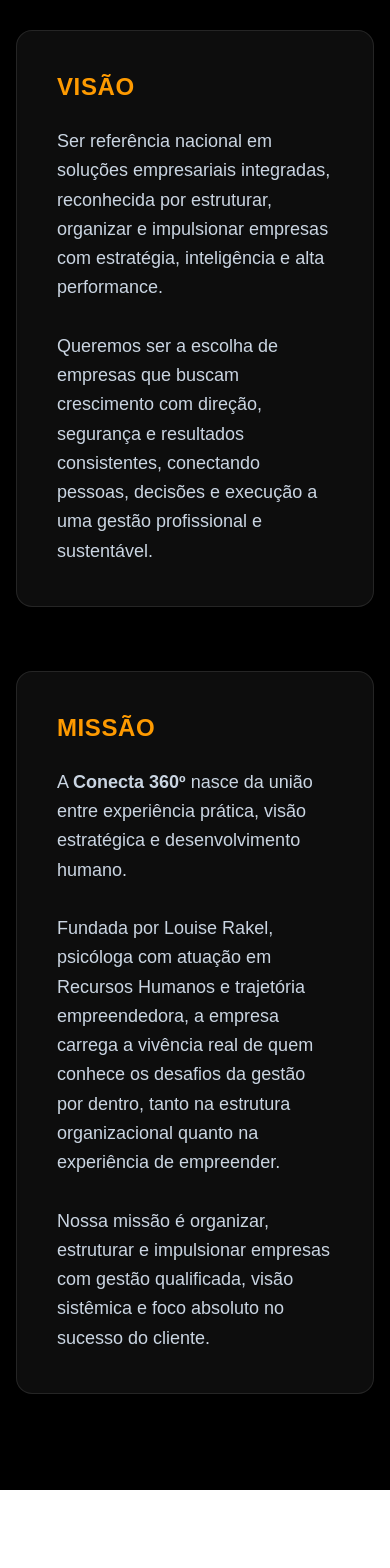
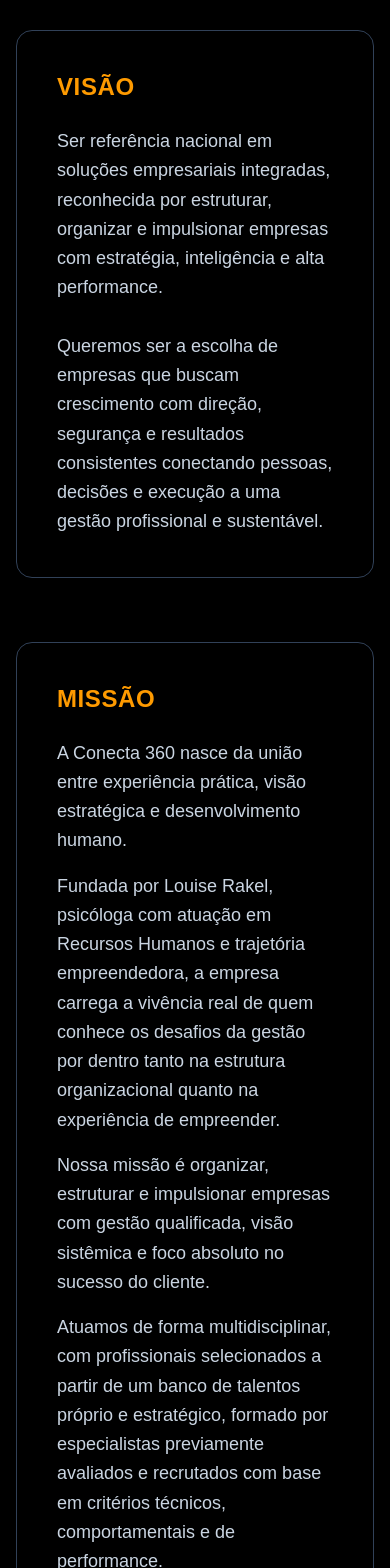
Before and after one commit to Fmarzochi/Conecta360, a Next.js app in the folder frontend/: page / in a window 390 px wide. Shown: the part 5680-7248 px from the top of the page. Built offline with nearby package versions, Linux system fonts and the light colour scheme.

Commit message:
Finalizando estilização

```diff
--- a/frontend/src/components/layout/Header.tsx
+++ b/frontend/src/components/layout/Header.tsx
@@ -35,7 +35,7 @@
           <div className="hidden md:flex items-center -mr-3 lg:-mr-6">
             <a
               href="/#contato"
-              className="inline-flex items-center justify-center px-6 py-2.5 text-white text-sm font-semibold rounded-xl bg-slate-900/90 backdrop-blur-md border border-slate-700/50 shadow-lg hover:bg-slate-800/90 transition-all duration-300 hover:-translate-y-0.5 active:scale-95 focus:outline-none focus-visible:ring-2 focus-visible:ring-slate-900/50 focus-visible:ring-offset-2"
+              className="inline-flex items-center justify-center px-6 py-2.5 text-white text-sm font-semibold rounded-xl bg-black backdrop-blur-md border border-slate-700/50 shadow-lg hover:bg-neutral-800 transition-all duration-300 hover:-translate-y-0.5 active:scale-95 focus:outline-none focus-visible:ring-2 focus-visible:ring-black/50 focus-visible:ring-offset-2"
             >
               Falar Conosco
             </a>
--- a/frontend/src/components/sections/Mission.tsx
+++ b/frontend/src/components/sections/Mission.tsx
@@ -4,61 +4,52 @@
   return (
     <section id="missao" className="py-24 bg-black text-white">
       <div className="max-w-7xl mx-auto px-4 sm:px-6 lg:px-8">
-
         <div className="grid grid-cols-1 md:grid-cols-2 gap-16 items-start">
 
-          {/* VISÃO */}
-          <div className="bg-white/5 backdrop-blur-xl p-10 rounded-2xl border border-white/10 hover:border-amber-500/50 transition-all duration-300 shadow-xl">
-
-            <h3 className="text-2xl font-bold text-amber-500 mb-6 uppercase tracking-wide">
-              VISÃO
-            </h3>
-
+          {/* Visão */}
+          <div className="bg-black/40 backdrop-blur-md p-10 rounded-2xl border border-slate-700 hover:border-amber-500/50 transition-all duration-300">
+            <h3 className="text-2xl font-bold text-amber-500 mb-6 uppercase tracking-wide">VISÃO</h3>
             <p className="text-slate-300 leading-relaxed text-lg">
-              Ser referência nacional em soluções empresariais integradas,
-              reconhecida por estruturar, organizar e impulsionar empresas
-              com estratégia, inteligência e alta performance.
-
+              Ser referência nacional em soluções empresariais integradas, reconhecida por estruturar, organizar e impulsionar empresas com estratégia, inteligência e alta performance.
               <br /><br />
-
-              Queremos ser a escolha de empresas que buscam crescimento
-              com direção, segurança e resultados consistentes,
-              conectando pessoas, decisões e execução a uma gestão
-              profissional e sustentável.
+              Queremos ser a escolha de empresas que buscam crescimento com direção, segurança e resultados consistentes conectando pessoas, decisões e execução a uma gestão profissional e sustentável.
             </p>
-
           </div>
 
-          {/* MISSÃO */}
-          <div className="bg-white/5 backdrop-blur-xl p-10 rounded-2xl border border-white/10 hover:border-amber-500/50 transition-all duration-300 shadow-xl">
-
-            <h3 className="text-2xl font-bold text-amber-500 mb-6 uppercase tracking-wide">
-              MISSÃO
-            </h3>
-
-            <p className="text-slate-300 leading-relaxed text-lg">
-              A <strong>Conecta 360º</strong> nasce da união entre experiência prática,
-              visão estratégica e desenvolvimento humano.
-
-              <br /><br />
-
-              Fundada por Louise Rakel, psicóloga com atuação em Recursos Humanos
-              e trajetória empreendedora, a empresa carrega a vivência real
-              de quem conhece os desafios da gestão por dentro,
-              tanto na estrutura organizacional quanto na experiência
-              de empreender.
-
-              <br /><br />
-
-              Nossa missão é organizar, estruturar e impulsionar empresas
-              com gestão qualificada, visão sistêmica e foco absoluto
-              no sucesso do cliente.
-            </p>
-
+          {/* Missão */}
+          <div className="bg-black/40 backdrop-blur-md p-10 rounded-2xl border border-slate-700 hover:border-amber-500/50 transition-all duration-300">
+            <h3 className="text-2xl font-bold text-amber-500 mb-6 uppercase tracking-wide">MISSÃO</h3>
+            <div className="text-slate-300 leading-relaxed text-lg space-y-4">
+              <p>
+                A Conecta 360 nasce da união entre experiência prática, visão estratégica e desenvolvimento humano.
+              </p>
+              <p>
+                Fundada por Louise Rakel, psicóloga com atuação em Recursos Humanos e trajetória empreendedora, a empresa carrega a vivência real de quem conhece os desafios da gestão por dentro tanto na estrutura organizacional quanto na experiência de empreender.
+              </p>
+              <p>
+                Nossa missão é organizar, estruturar e impulsionar empresas com gestão qualificada, visão sistêmica e foco absoluto no sucesso do cliente.
+              </p>
+              <p>
+                Atuamos de forma multidisciplinar, com profissionais selecionados a partir de um banco de talentos próprio e estratégico, formado por especialistas previamente avaliados e recrutados com base em critérios técnicos, comportamentais e de performance.
+              </p>
+              <p>
+                Isso garante que cada projeto seja conduzido por profissionais adequados à real necessidade do cliente assegurando qualidade nas entregas, cumprimento de prazos e alta performance.
+              </p>
+              <p className="font-semibold text-white">Nosso compromisso é oferecer:</p>
+              <ul className="list-none space-y-1">
+                <li>Excelência no atendimento</li>
+                <li>Agilidade e responsabilidade nas entregas</li>
+                <li>Projetos bem direcionados e acompanhados</li>
+                <li>Gestão eficiente, organizada e mensurável</li>
+                <li>Crescimento estruturado e sustentável</li>
+              </ul>
+              <p className="pt-2 italic">
+                Mais do que prestar serviços, entregamos estrutura, direção e resultados consistentes.
+              </p>
+            </div>
           </div>
 
         </div>
-
       </div>
     </section>
   );
```
Also changed, not shown: frontend/src/components/sections/Values.tsx (+57 -13 lines).
